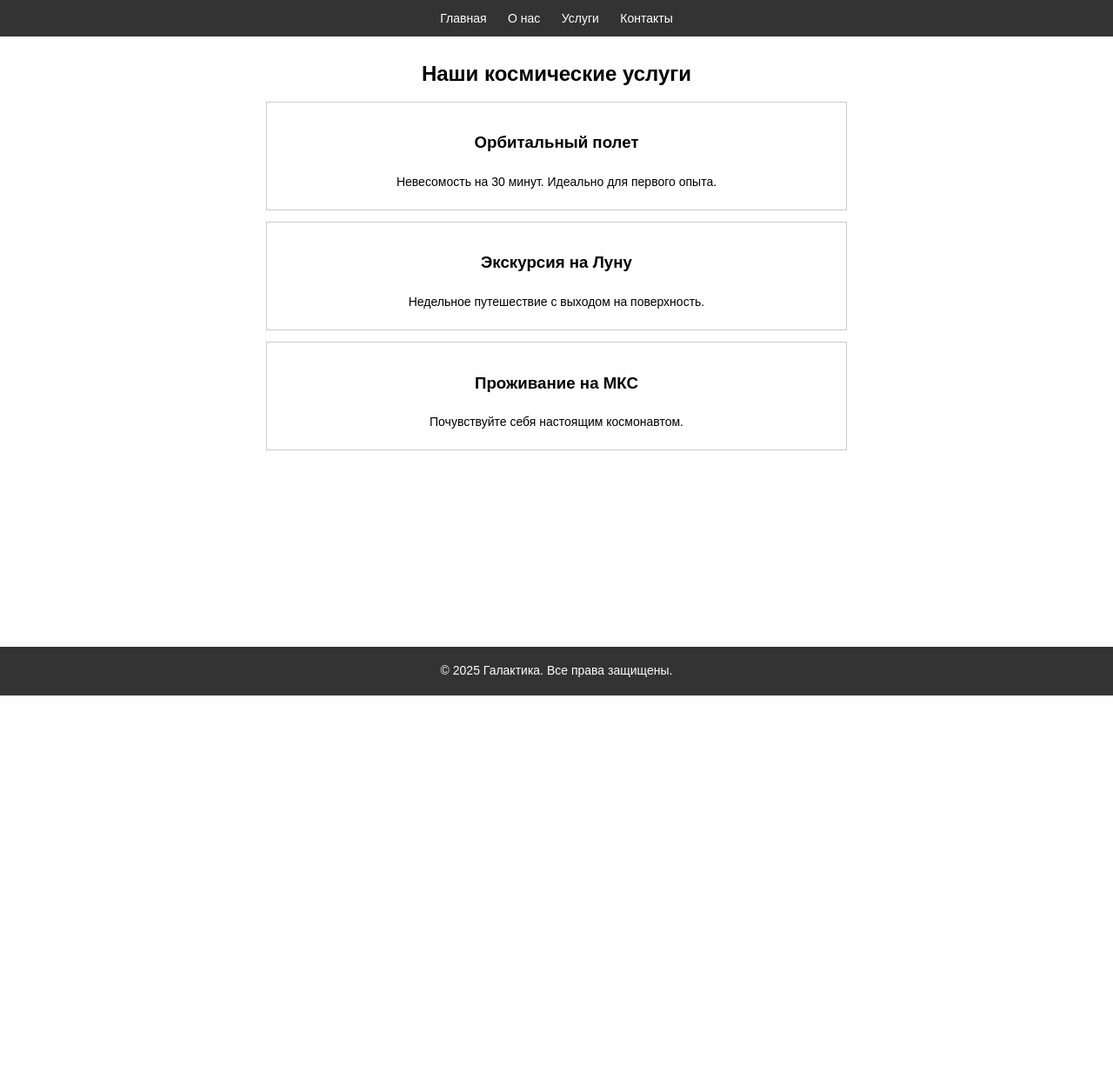
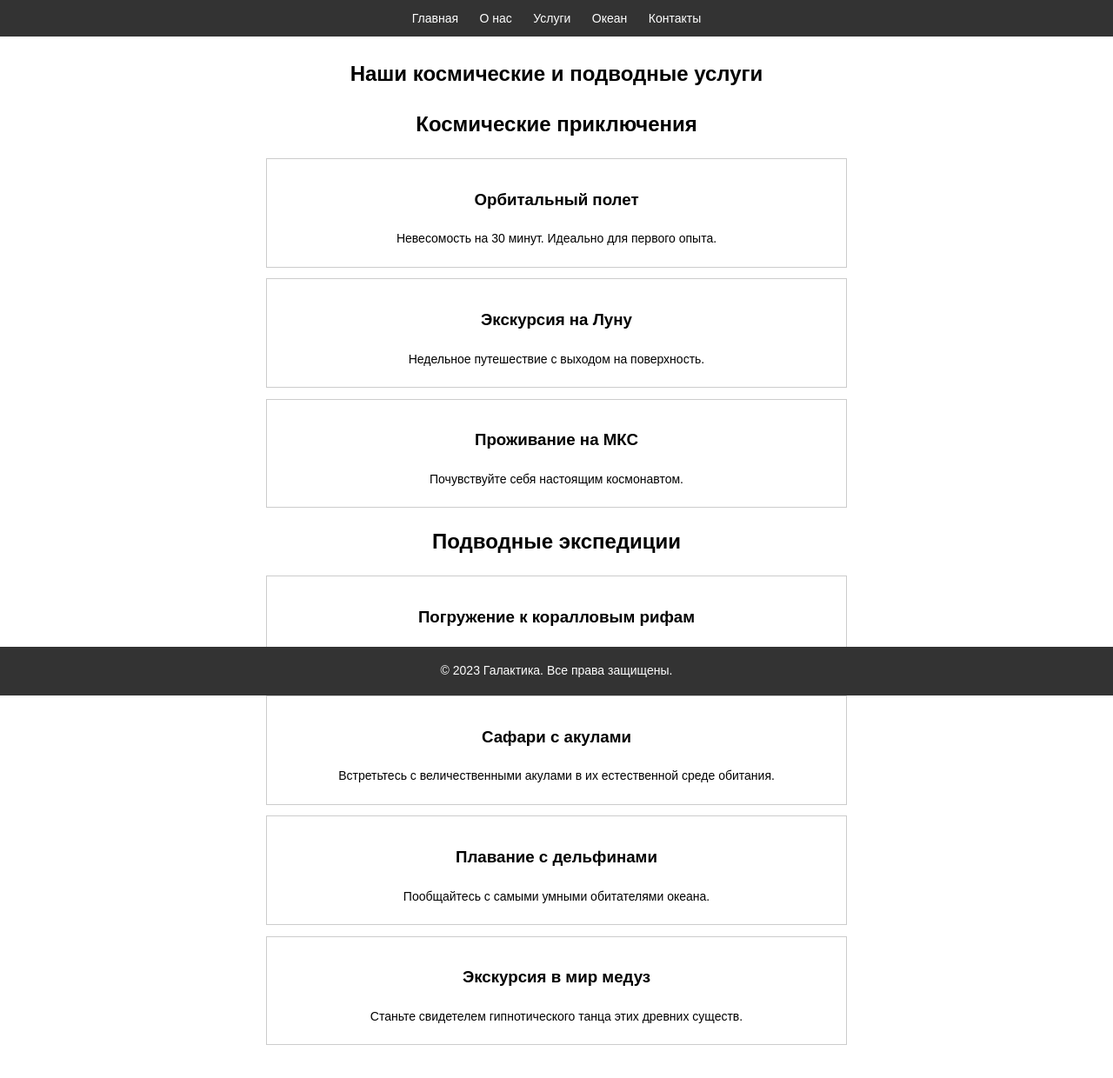
Before and after one commit to Kristinkass/kristinkass.github.io, a plain HTML site: page services.html in a window 1280 px wide. Shown: the whole page at 87% size. Before the commit the page ends 860 px from the top, so only its background shows below. Drawn offline with Linux system fonts and the light colour scheme.

Commit message:
Update services.html

```diff
--- a/services.html
+++ b/services.html
@@ -13,12 +13,15 @@
                 <li><a href="index.html">Главная</a></li>
                 <li><a href="about.html">О нас</a></li>
                 <li><a href="services.html">Услуги</a></li>
+                <li><a href="ocean.html">Океан</a></li> <!-- Новая ссылка -->
                 <li><a href="contact.html">Контакты</a></li>
             </ul>
         </nav>
     </header>
     <main>
-        <h1>Наши космические услуги</h1>
+        <h1>Наши космические и подводные услуги</h1> <!-- Обновили заголовок -->
+
+        <h2>Космические приключения</h2>
         <div class="service">
             <h3>Орбитальный полет</h3>
             <p>Невесомость на 30 минут. Идеально для первого опыта.</p>
@@ -31,10 +34,28 @@
             <h3>Проживание на МКС</h3>
             <p>Почувствуйте себя настоящим космонавтом.</p>
         </div>
+
+        <h2>Подводные экспедиции</h2> <!-- Новый раздел -->
+        <div class="service">
+            <h3>Погружение к коралловым рифам</h3>
+            <p>Исследуйте разноцветный мир кораллов и тропических рыб.</p>
+        </div>
+        <div class="service">
+            <h3>Сафари с акулами</h3>
+            <p>Встретьтесь с величественными акулами в их естественной среде обитания.</p>
+        </div>
+        <div class="service">
+            <h3>Плавание с дельфинами</h3>
+            <p>Пообщайтесь с самыми умными обитателями океана.</p>
+        </div>
+        <div class="service">
+            <h3>Экскурсия в мир медуз</h3>
+            <p>Станьте свидетелем гипнотического танца этих древних существ.</p>
+        </div>
+
     </main>
     <footer>
-        <p>&copy; 2025 Галактика. Все права защищены.</p>
+        <p>&copy; 2023 Галактика. Все права защищены.</p>
     </footer>
 </body>
-
 </html>
```
